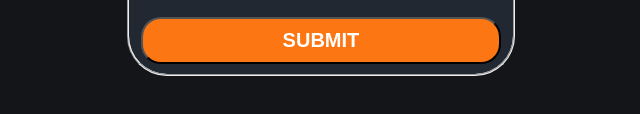
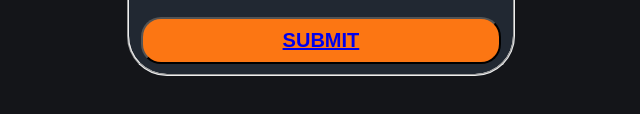
Before and after one commit to UjjwalDhoundiyal/Trial-Model, a plain HTML site: page index.html in a window 1280 px wide. Shown: the part 492-606 px from the top of the page, without its empty margins (389-1029 px from the left). Drawn offline with Linux system fonts and the light colour scheme.

Commit message:
Update index.html

```diff
--- a/index.html
+++ b/index.html
@@ -74,7 +74,7 @@
                 <button class="button">5</button>
             </div>
 
-            <button class="sub">SUBMIT</button>
+            <button class="sub"><a href="thankyou pc.html">SUBMIT</a></button>
         </fieldset>
     </div>
 </body>
```
